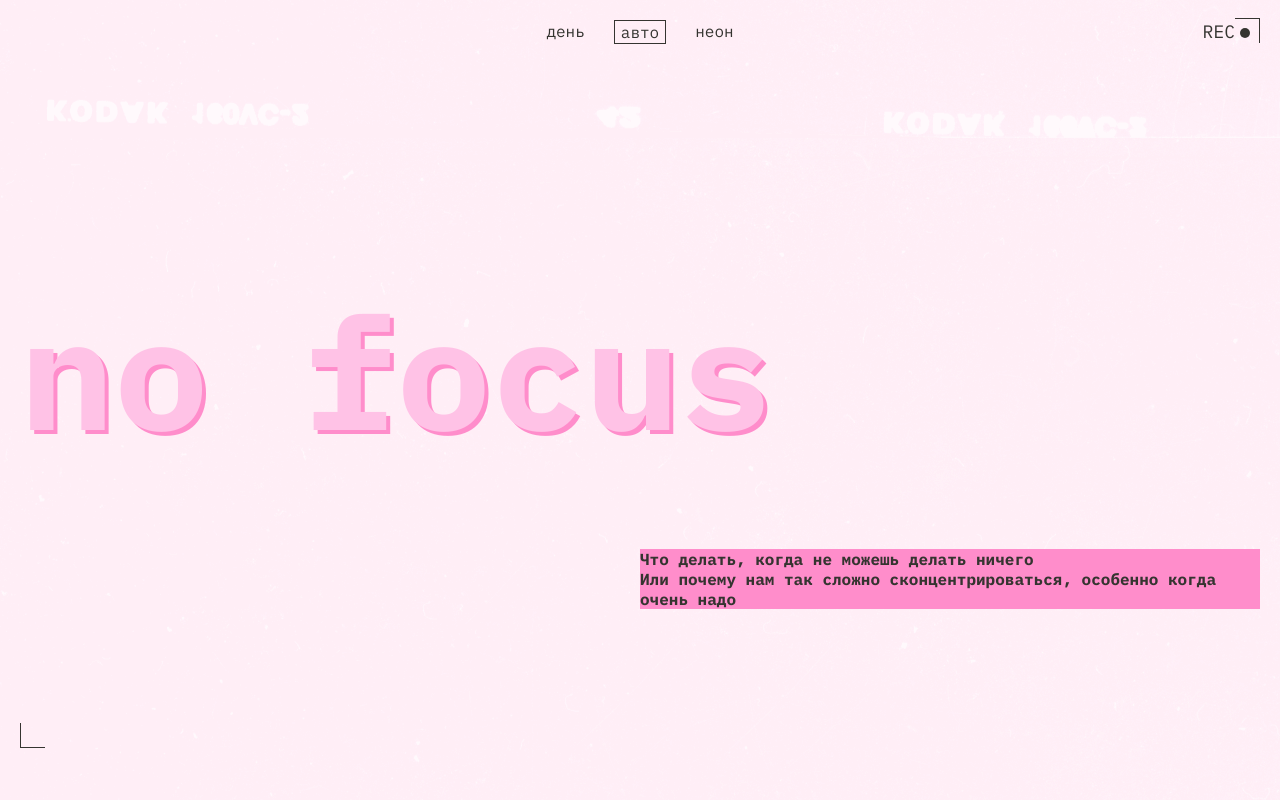
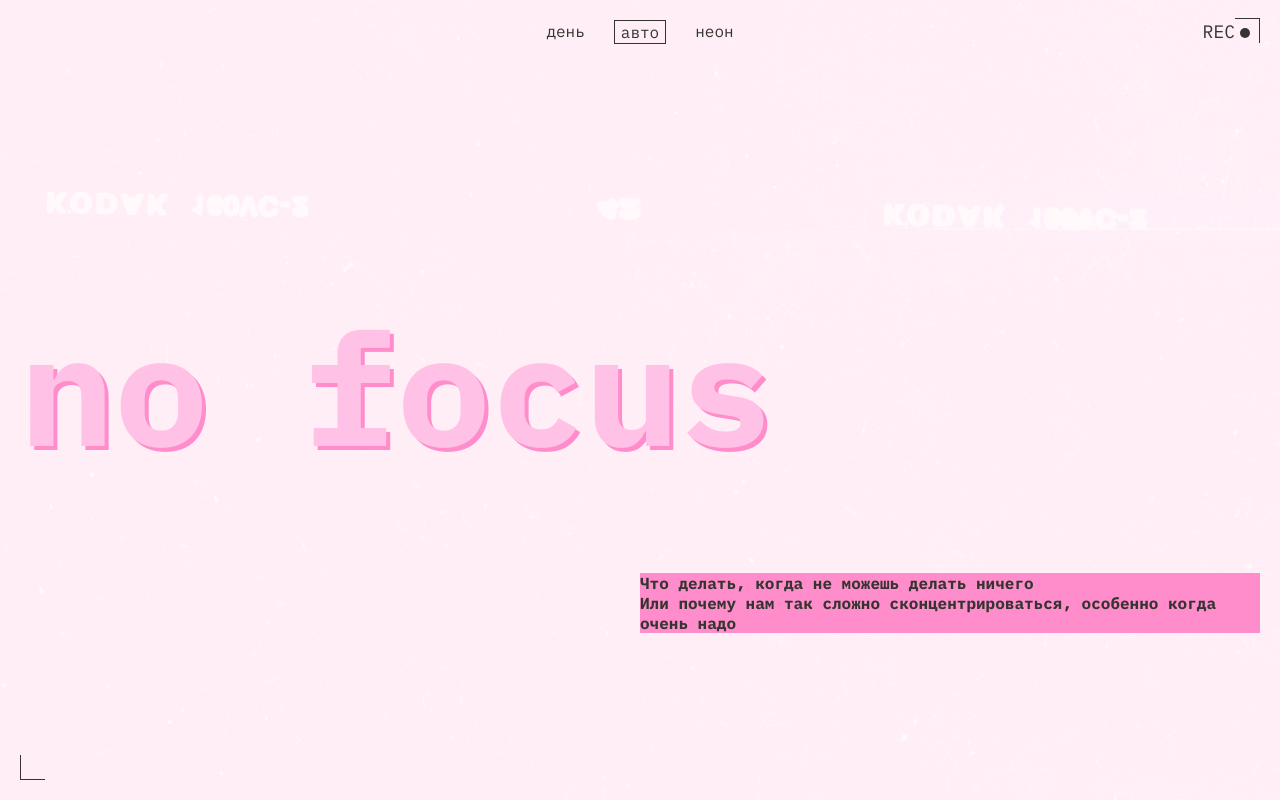
Before and after one commit to AlanAsker/slozhno-sosredotochitsya-ad, a plain HTML site: page index.html in a window 1280 px wide. Shown: the top 800 px of the page. Drawn offline with Linux system fonts and the light colour scheme.

Commit message:
Исправление недочетов (порядок подключения, высота header)

```diff
--- a/index.html
+++ b/index.html
@@ -6,10 +6,10 @@
     <meta name="viewport" content="width=device-width, initial-scale=1.0" />
     <meta name="color-scheme" content="dark light" />
     <title>Сложно сосредоточиться</title>
+    <link rel="stylesheet" href="./fonts/fonts.css" />
     <link rel="stylesheet" href="./styles/variables.css" />
     <link rel="stylesheet" href="./styles/style.css" />
     <link rel="stylesheet" href="./styles/globals.css" />
-    <link rel="stylesheet" href="./fonts/fonts.css" />
     <link rel="stylesheet" href="./styles/dark.css" />
     <link rel="stylesheet" href="./styles/light.css" />
     <link rel="icon" href="images/favicon.ico" sizes="any" />
@@ -186,5 +186,6 @@
       <p class="footer__text">
         focus
       </p>
+    </footer>
   </body>
 </html>
--- a/styles/style.css
+++ b/styles/style.css
@@ -13,7 +13,7 @@
   grid-template-rows: 0 1fr min-content 1fr min-content;
   align-items: center;
   inline-size: 100%;
-  block-size: 668px;
+  min-block-size: 100vh;
   padding: 10px;
 }
 
@@ -186,7 +186,7 @@ h4.main__subtitle {
   align-items: center;
   justify-content: center;
   inline-size: 100%;
-  block-size: 648px;
+  min-block-size: 100vh;
   padding: 10px;
   margin-top: 10px;
 }
@@ -200,9 +200,10 @@ h4.main__subtitle {
   text-align: center;
 }
 
+
+
 @media (width >= 768px) {
   .header {
-    block-size: 1024px;
     padding: 20px;
   }
 
@@ -299,9 +300,6 @@ h4.main__subtitle {
 }
 
 @media (width >= 1024px) {
-  .header {
-    block-size: 768px;
-  }
 
   .header__theme-menu-list {
     flex-direction: row;
```
